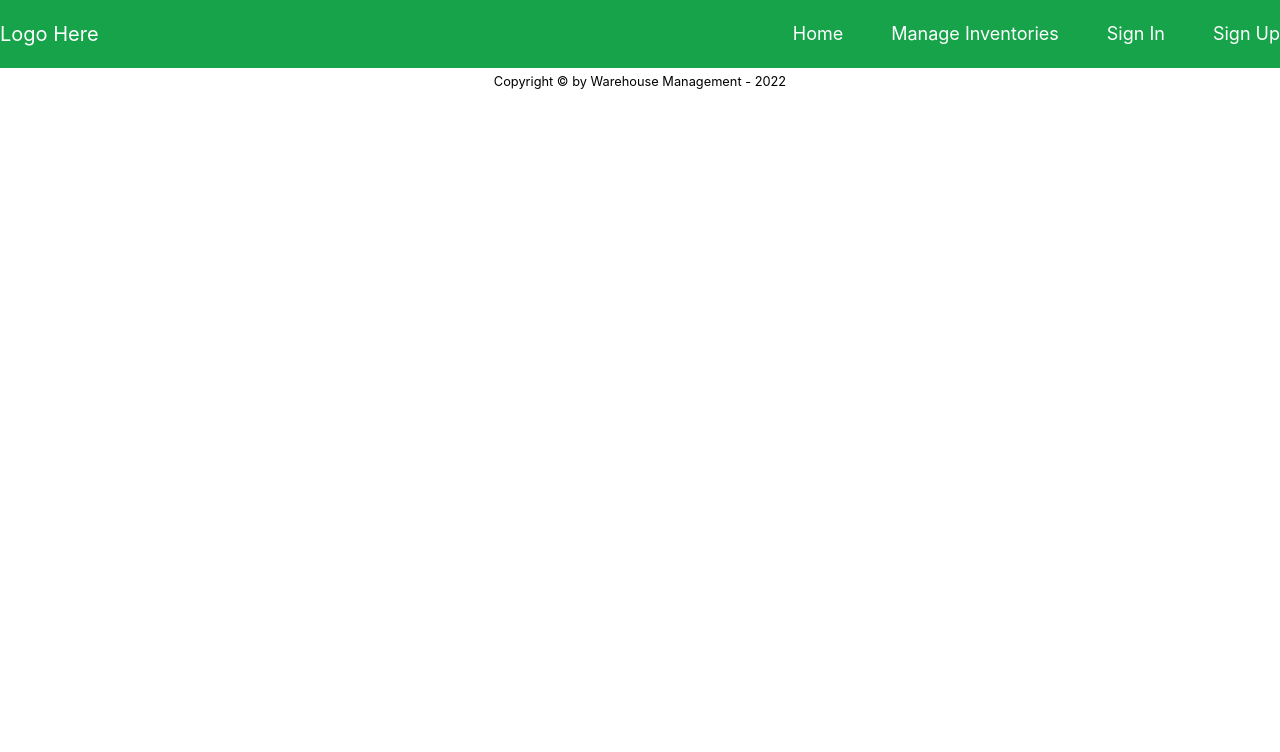
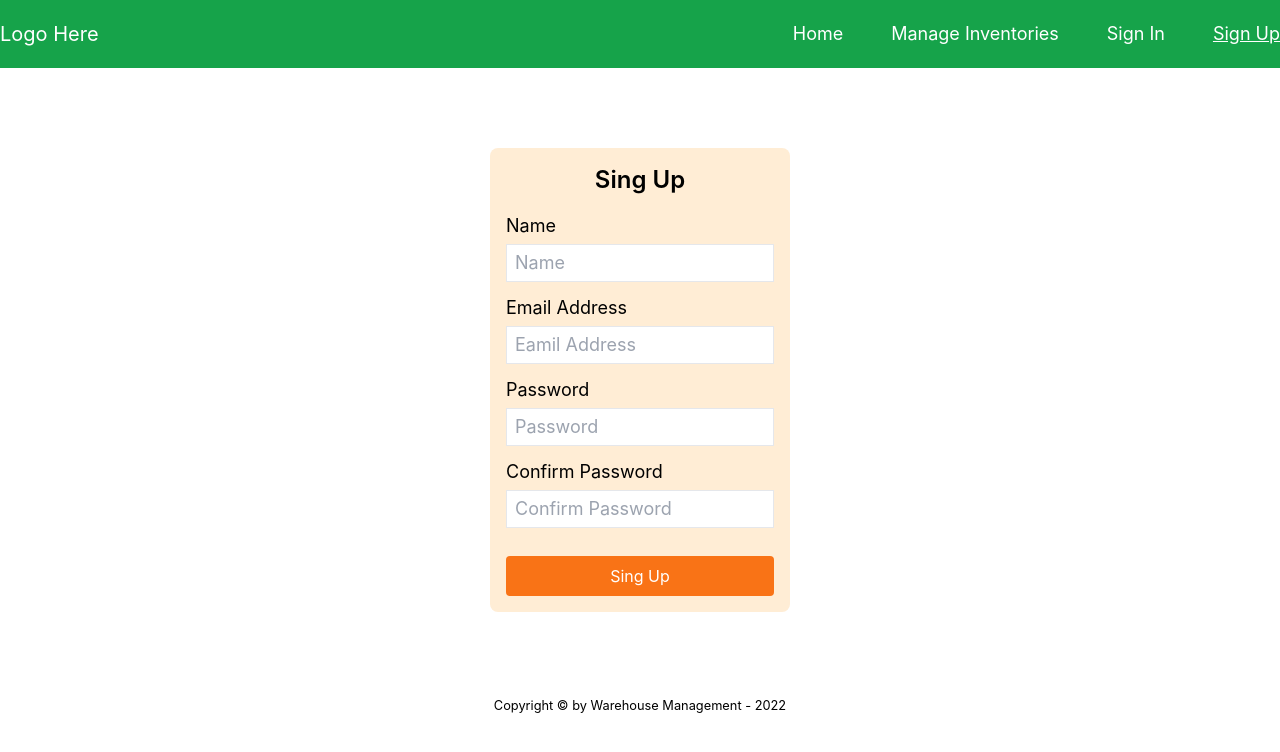
Before and after one commit to kakon4366/warehouse-management-client-side, a React (Create React App) app: page /sign-up in a window 1280 px wide. Shown: the top 752 px of the page. Built offline with nearby package versions, Linux system fonts and the light colour scheme.

Commit message:
Sing Up page added

```diff
--- a/src/App.js
+++ b/src/App.js
@@ -4,6 +4,7 @@
 import { Route, Routes } from "react-router-dom";
 import Home from "./Pages/Home/Home/Home";
 import ManageInventories from "./Pages/ManageInventories/ManageInventories";
+import SignUp from "./Pages/SingUp/SignUp";
 
 function App() {
 	return (
@@ -16,6 +17,7 @@
 					path="/manage-inventories"
 					element={<ManageInventories />}
 				></Route>
+				<Route path="/sign-up" element={<SignUp />}></Route>
 			</Routes>
 			<Footer></Footer>
 		</div>
--- a/src/Pages/Shared/Header/Header.js
+++ b/src/Pages/Shared/Header/Header.js
@@ -30,10 +30,10 @@
 						<CustomLink className="ml-12" to="/manage-inventories">
 							Manage Inventories
 						</CustomLink>
-						<CustomLink className="ml-12" to="/sing-in">
+						<CustomLink className="ml-12" to="/sign-in">
 							Sign In
 						</CustomLink>
-						<CustomLink className="ml-12" to="/sing-up">
+						<CustomLink className="ml-12" to="/sign-up">
 							Sign Up
 						</CustomLink>
 					</ul>
--- a/src/Pages/SingUp/SignUp.js
+++ b/src/Pages/SingUp/SignUp.js
@@ -2,13 +2,59 @@
 
 const SignUp = () => {
 	return (
-		<section>
+		<section className="py-20">
 			<div className="container mx-auto">
-				<div>
-					<h3>Sing Up</h3>
-					<form action="">
-						<label htmlFor="name">Name</label>
-					</form>
+				<div className="flex justify-center items-center w-full">
+					<div className="w-[300px] bg-orange-100 p-4 rounded-lg">
+						<h3 className="text-2xl text-center font-semibold">
+							Sing Up
+						</h3>
+						<form action="">
+							<div className="flex flex-col text-lg mb-3 mt-4">
+								<label htmlFor="name">Name</label>
+								<input
+									className="border py-1 px-2 mt-1"
+									type="text"
+									name="name"
+									placeholder="Name"
+								/>
+							</div>
+							<div className="flex flex-col text-lg mb-3">
+								<label htmlFor="email">Email Address</label>
+								<input
+									className="border py-1 px-2 mt-1"
+									type="text"
+									name="email"
+									placeholder="Eamil Address"
+								/>
+							</div>
+							<div className="flex flex-col text-lg mb-3">
+								<label htmlFor="password">Password</label>
+								<input
+									className="border py-1 px-2 mt-1"
+									type="text"
+									name="password"
+									placeholder="Password"
+								/>
+							</div>
+							<div className="flex flex-col text-lg mb-3">
+								<label htmlFor="confirmPassword">
+									Confirm Password
+								</label>
+								<input
+									className="border py-1 px-2 mt-1"
+									type="text"
+									name="confirmPassword"
+									placeholder="Confirm Password"
+								/>
+							</div>
+							<input
+								className="bg-orange-500 hover:bg-orange-600 transition-all cursor-pointer w-full text-white py-2 rounded mt-4"
+								type="submit"
+								value="Sing Up"
+							/>
+						</form>
+					</div>
 				</div>
 			</div>
 		</section>
```
